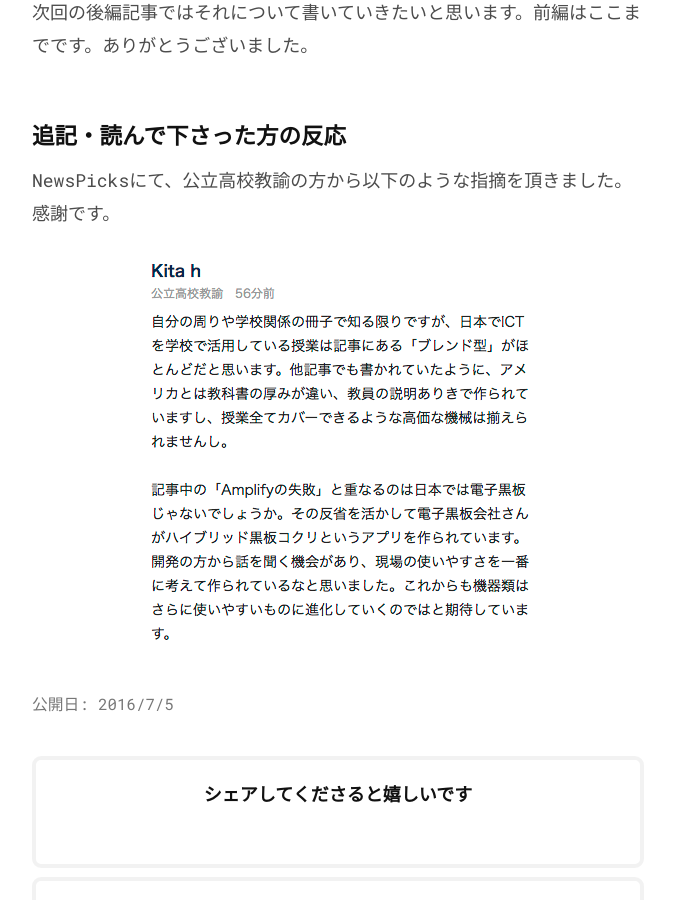
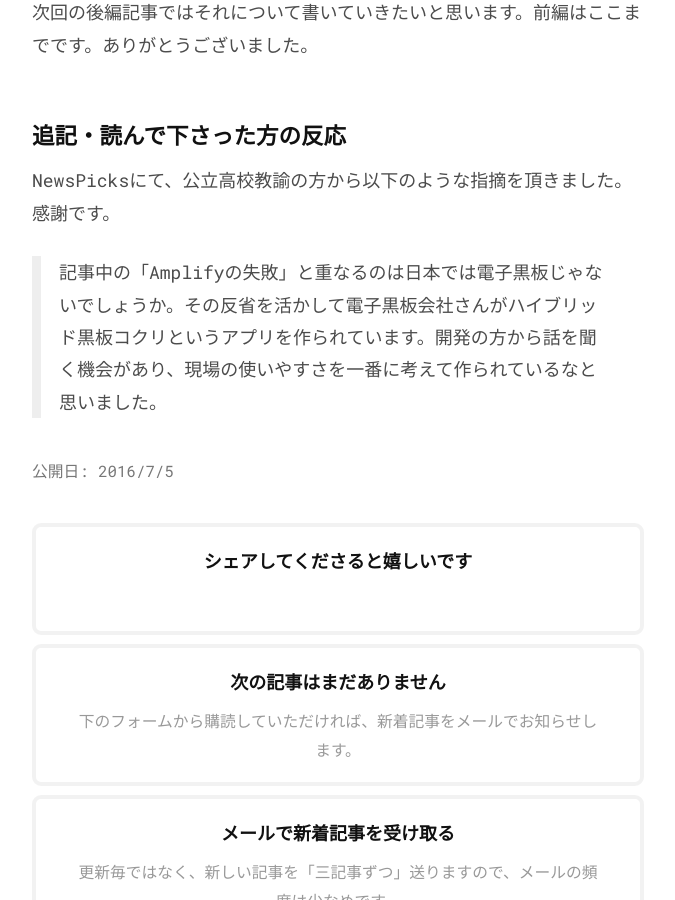
Before and after one commit to chibicode/senseicode, a Jekyll site: the page built from _posts/2016-07-01-edtech-hype-cycle.md, in a window 1280 px wide and 900 px high, scrolled down 15292 px. Shown: the whole window, without its empty margins (302-977 px from the left). Built offline with Jekyll 4.4.1, drawn with Linux system fonts in a browser that asks for light colours; comment, search, counter and statistics services are not loaded.

Commit message:
:pencil:

```diff
--- a/_posts/2016-07-01-edtech-hype-cycle.md
+++ b/_posts/2016-07-01-edtech-hype-cycle.md
@@ -173,4 +173,4 @@ Amplifyタブレットが失敗した理由のひとつは、教室のWifiが遅
 
 NewsPicksにて、公立高校教諭の方から以下のような指摘を頂きました。感謝です。
 
-![](/images/3/np-comment.png)
+> 記事中の「Amplifyの失敗」と重なるのは日本では電子黒板じゃないでしょうか。その反省を活かして電子黒板会社さんがハイブリッド黒板コクリというアプリを作られています。開発の方から話を聞く機会があり、現場の使いやすさを一番に考えて作られているなと思いました。
```
